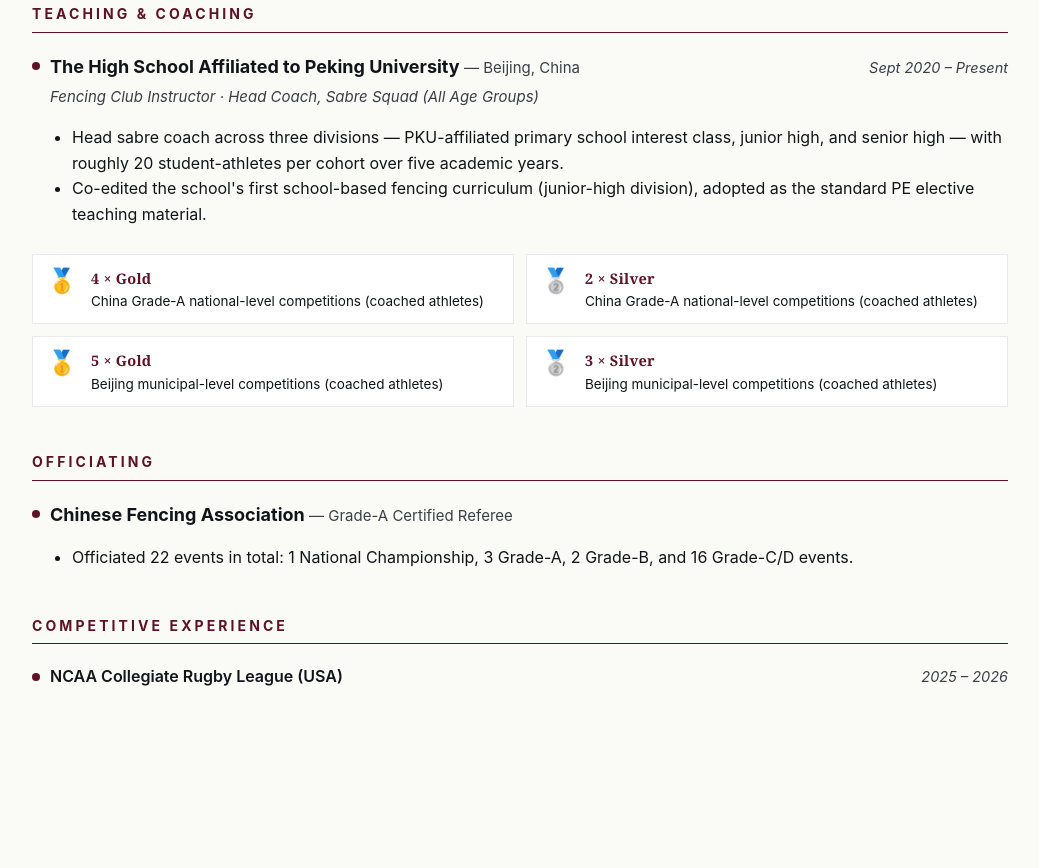
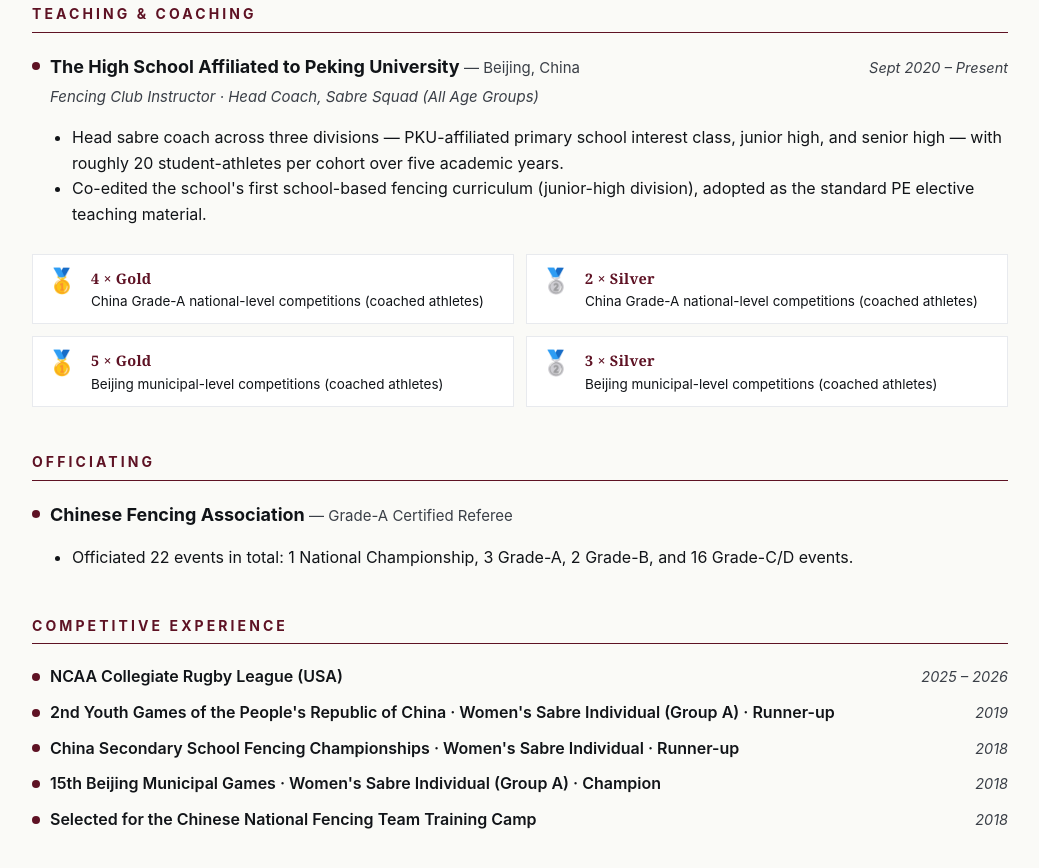
Before and after one commit to majiayi0526/majiayi0526.github.io, a plain HTML site: page fencing.html in a window 1280 px wide. Shown: the part 500-1368 px from the top of the page, without its empty margins (120-1159 px from the left). Before the commit the page ends 1296 px from the top, so only its background shows below. Drawn offline with Linux system fonts and the light colour scheme.

Commit message:
feat: add sabre competitive achievements to competitive experience

```diff
--- a/fencing.html
+++ b/fencing.html
@@ -206,6 +206,46 @@
           <div class="entry-date"><span class="lang-en">2025 – 2026</span><span class="lang-cn">2025-2026年</span></div>
         </div>
       </div>
+
+      <div class="entry entry-single">
+        <div class="entry-head">
+          <div class="entry-title">
+            <span class="lang-en">2nd Youth Games of the People's Republic of China · Women's Sabre Individual (Group A) · Runner-up</span>
+            <span class="lang-cn">中华人民共和国第二届青年运动会 · 女子佩剑甲组个人 · 亚军</span>
+          </div>
+          <div class="entry-date"><span class="lang-en">2019</span><span class="lang-cn">2019年</span></div>
+        </div>
+      </div>
+
+      <div class="entry entry-single">
+        <div class="entry-head">
+          <div class="entry-title">
+            <span class="lang-en">China Secondary School Fencing Championships · Women's Sabre Individual · Runner-up</span>
+            <span class="lang-cn">中国中学生击剑锦标赛 · 女子佩剑个人 · 亚军</span>
+          </div>
+          <div class="entry-date"><span class="lang-en">2018</span><span class="lang-cn">2018年</span></div>
+        </div>
+      </div>
+
+      <div class="entry entry-single">
+        <div class="entry-head">
+          <div class="entry-title">
+            <span class="lang-en">15th Beijing Municipal Games · Women's Sabre Individual (Group A) · Champion</span>
+            <span class="lang-cn">北京市第十五届运动会 · 女子佩剑甲组个人 · 冠军</span>
+          </div>
+          <div class="entry-date"><span class="lang-en">2018</span><span class="lang-cn">2018年</span></div>
+        </div>
+      </div>
+
+      <div class="entry entry-single">
+        <div class="entry-head">
+          <div class="entry-title">
+            <span class="lang-en">Selected for the Chinese National Fencing Team Training Camp</span>
+            <span class="lang-cn">入选国家队集训</span>
+          </div>
+          <div class="entry-date"><span class="lang-en">2018</span><span class="lang-cn">2018年</span></div>
+        </div>
+      </div>
     </section>
 
   </main>
```
